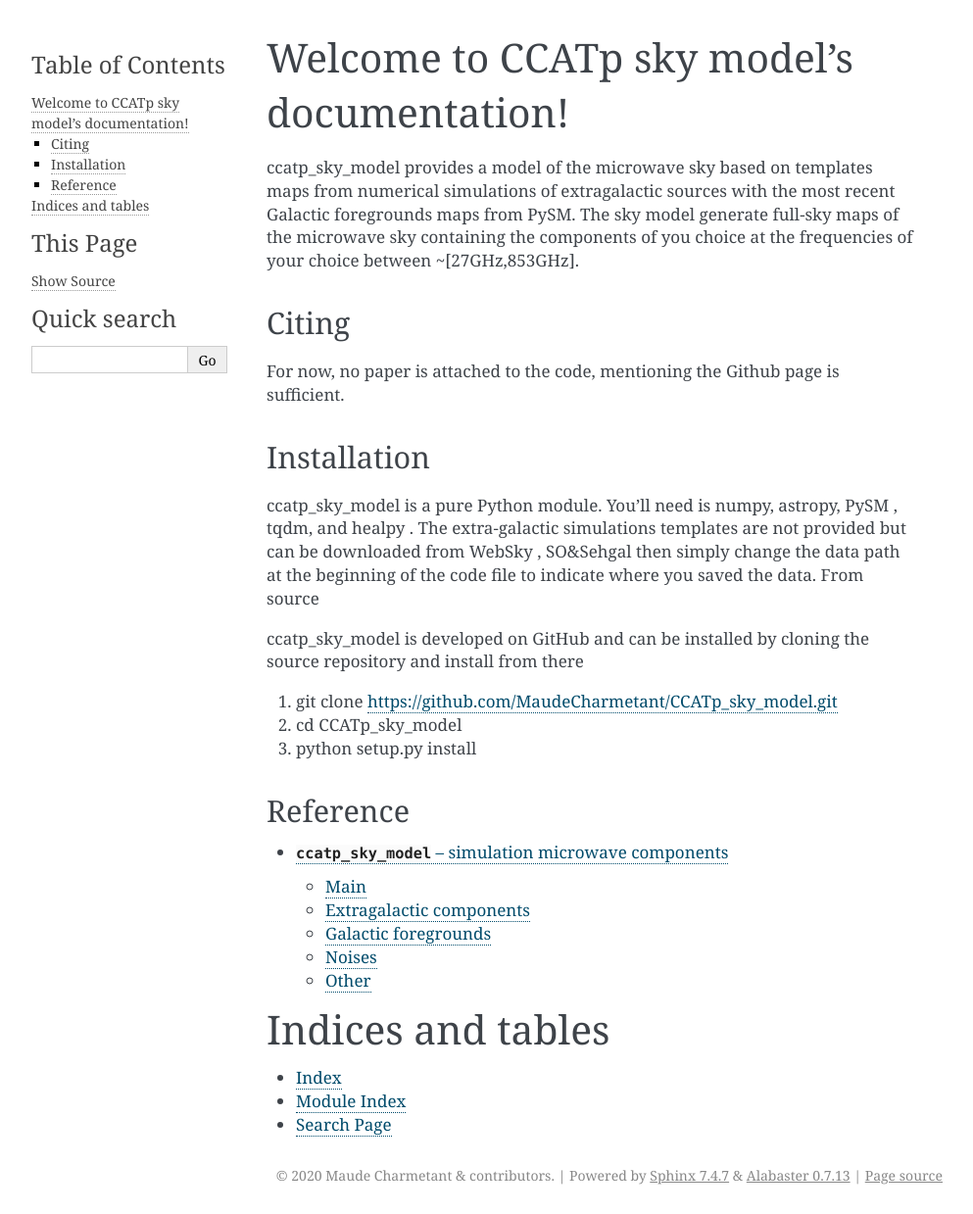
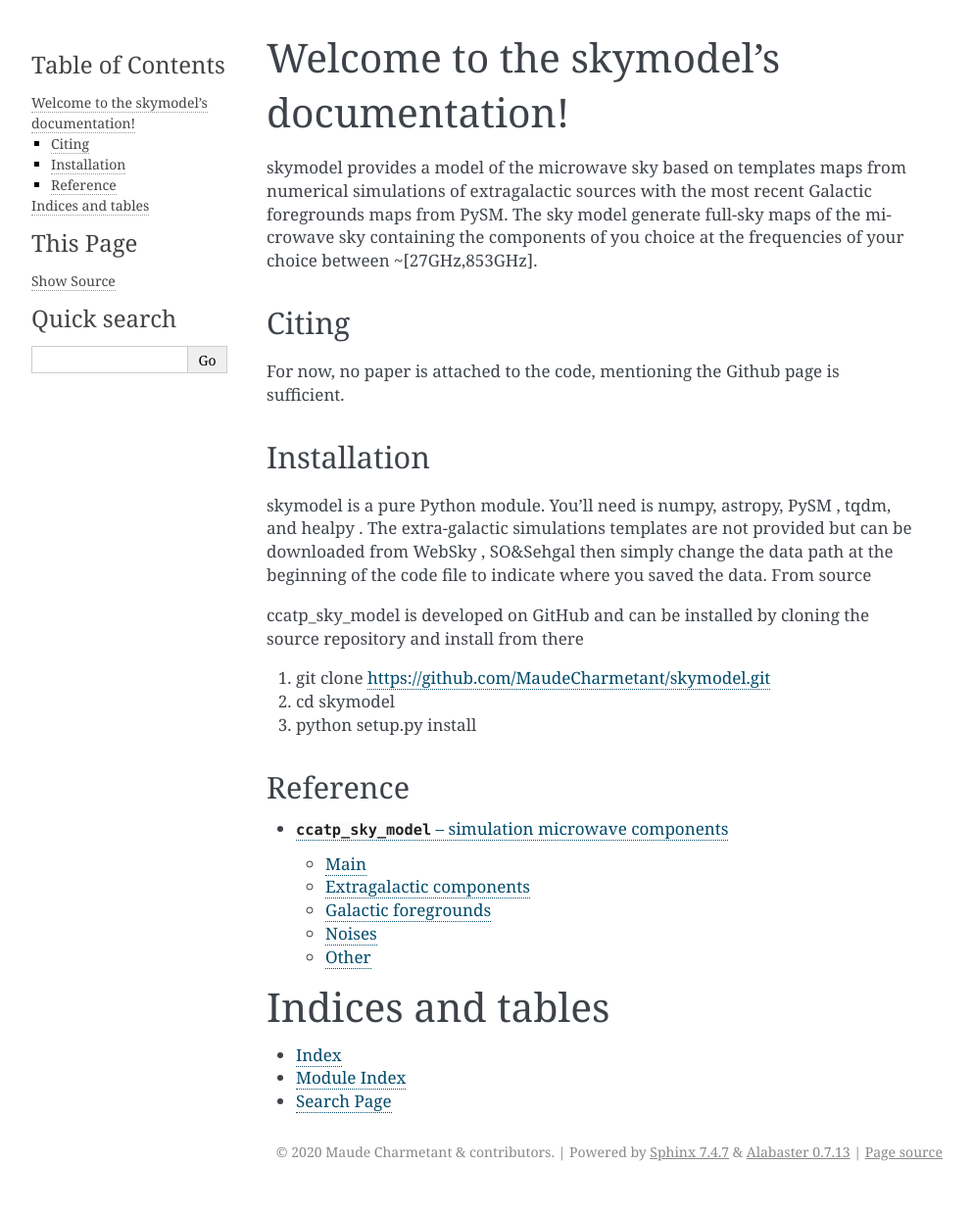
Before and after one commit to MaudeCharmetant/skymodel, a Sphinx documentation site: the page built from docs/index.rst, in a window 1280 px wide. Shown: the whole page at 98% size, without its empty margins (148-1141 px from the left). Built offline with Sphinx 7.4.7, drawn with Linux system fonts in a browser that asks for light colours; the version number is read from the project's files by our own code; after the commit the page ends 1215 px from its top, so only the background shows below that.

Commit message:
Update index.rst

```diff
--- a/docs/index.rst
+++ b/docs/index.rst
@@ -3,10 +3,10 @@
    You can adapt this file completely to your liking, but it should at least
    contain the root `toctree` directive.
 
-Welcome to CCATp sky model's documentation!
+Welcome to the skymodel's documentation!
 ===========================================
 
-ccatp_sky_model provides a model of the microwave sky based on templates maps from numerical simulations of extragalactic sources with the most recent Galactic foregrounds maps from PySM. The sky model generate full-sky maps of the microwave sky containing the components of you choice at the frequencies of your choice between ~[27GHz,853GHz].
+skymodel provides a model of the microwave sky based on templates maps from numerical simulations of extragalactic sources with the most recent Galactic foregrounds maps from PySM. The sky model generate full-sky maps of the microwave sky containing the components of you choice at the frequencies of your choice between ~[27GHz,853GHz].
 
 
 Citing
@@ -21,13 +21,13 @@ Installation
    :maxdepth: 2
    :caption: Contents:
 
-ccatp_sky_model is a pure Python module. You'll need is numpy, astropy, PySM , tqdm, and healpy . The extra-galactic simulations templates are not provided but can be downloaded from WebSky , SO&Sehgal then simply change the data path at the beginning of the code file to indicate where you saved the data.
+skymodel is a pure Python module. You'll need is numpy, astropy, PySM , tqdm, and healpy . The extra-galactic simulations templates are not provided but can be downloaded from WebSky , SO&Sehgal then simply change the data path at the beginning of the code file to indicate where you saved the data.
 From source
 
 ccatp_sky_model is developed on GitHub and can be installed by cloning the source repository and install from there
 
-1. git clone https://github.com/MaudeCharmetant/CCATp_sky_model.git
-2. cd CCATp_sky_model
+1. git clone https://github.com/MaudeCharmetant/skymodel.git
+2. cd skymodel
 3. python setup.py install
 
 
```
